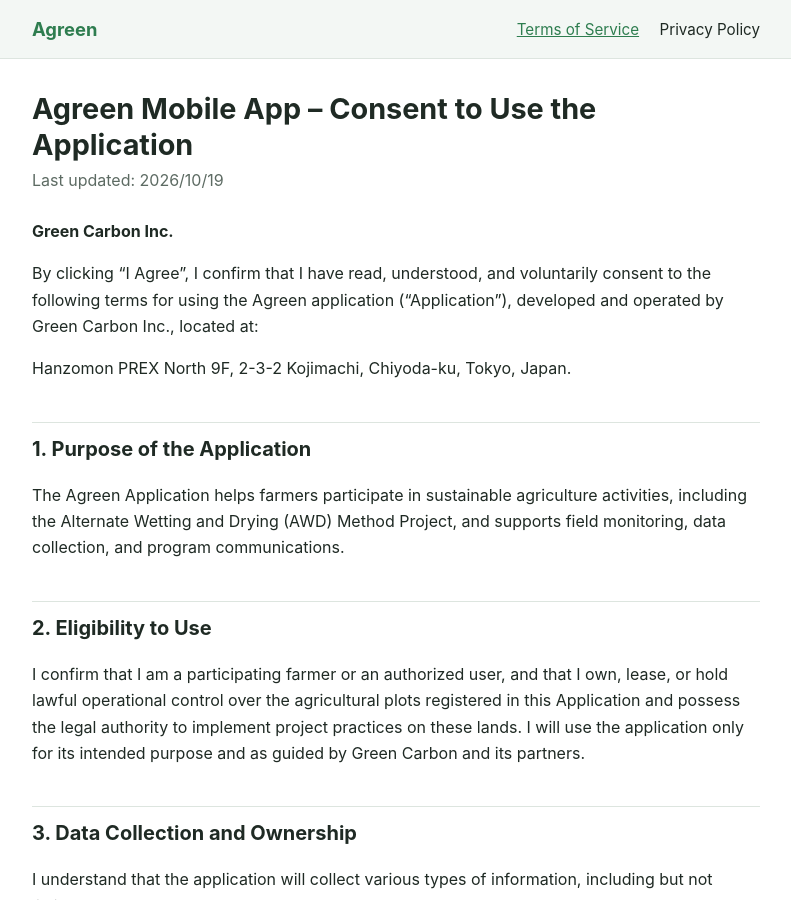
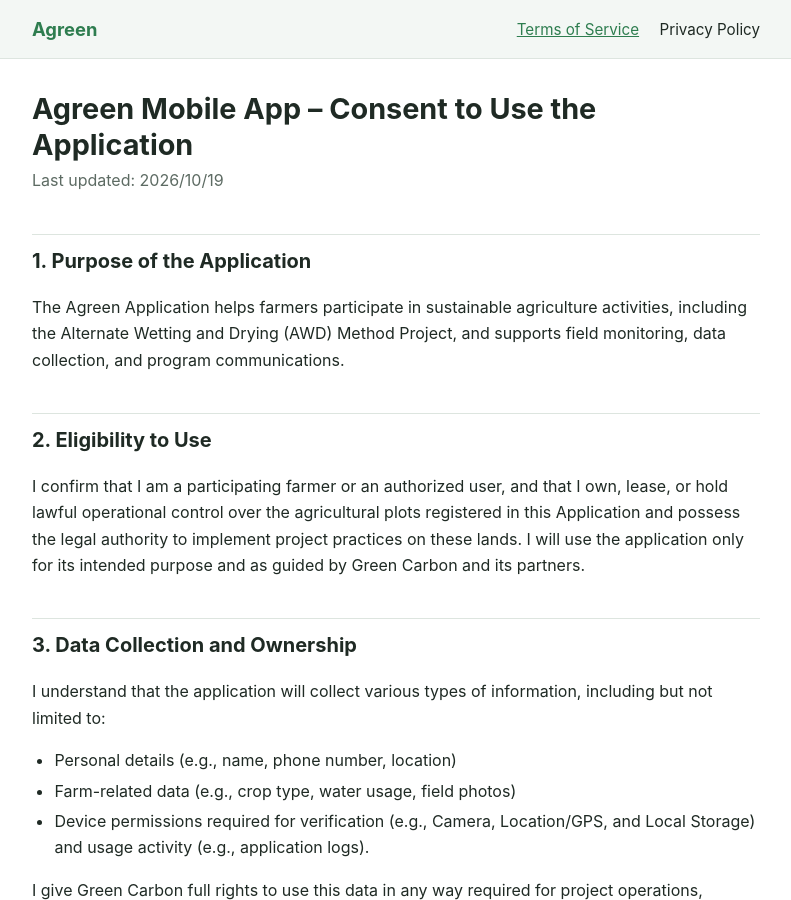
Before and after one commit to ajoanna-lgtm/agreen-legal, a Jekyll site: the page built from terms.md, in a window 1280 px wide and 900 px high. Shown: the whole window, without its empty margins (244-1035 px from the left). Built offline with Jekyll 4.4.1, drawn with Linux system fonts in a browser that asks for light colours.

Commit message:
Update terms.md

```diff
--- a/terms.md
+++ b/terms.md
@@ -3,12 +3,6 @@ layout: default
 title: Agreen Mobile App – Consent to Use the Application
 last_updated: 2026/10/19
 ---
-
-**Green Carbon Inc.**
-
-By clicking “I Agree”, I confirm that I have read, understood, and voluntarily consent to the following terms for using the Agreen application (“Application”), developed and operated by Green Carbon Inc., located at:
-
-Hanzomon PREX North 9F, 2-3-2 Kojimachi, Chiyoda-ku, Tokyo, Japan.
 
 ## 1. Purpose of the Application
 
```
